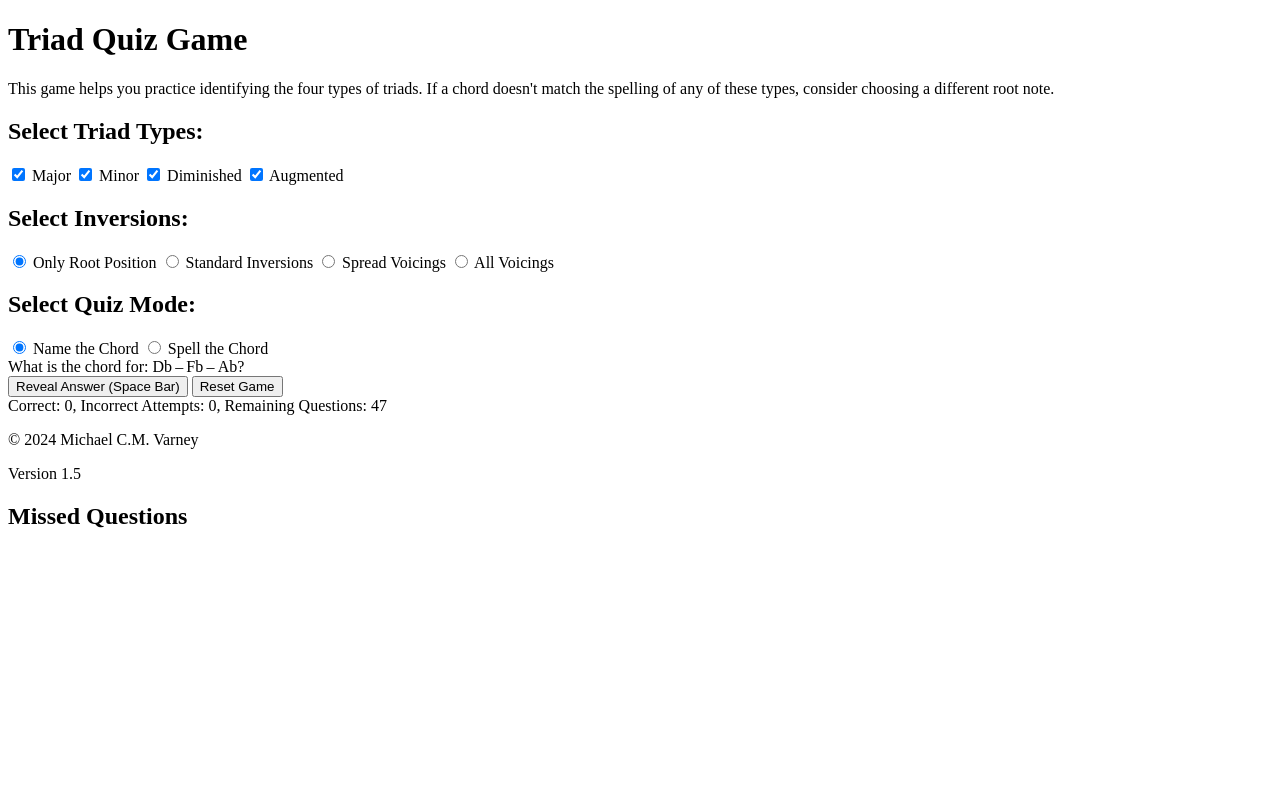
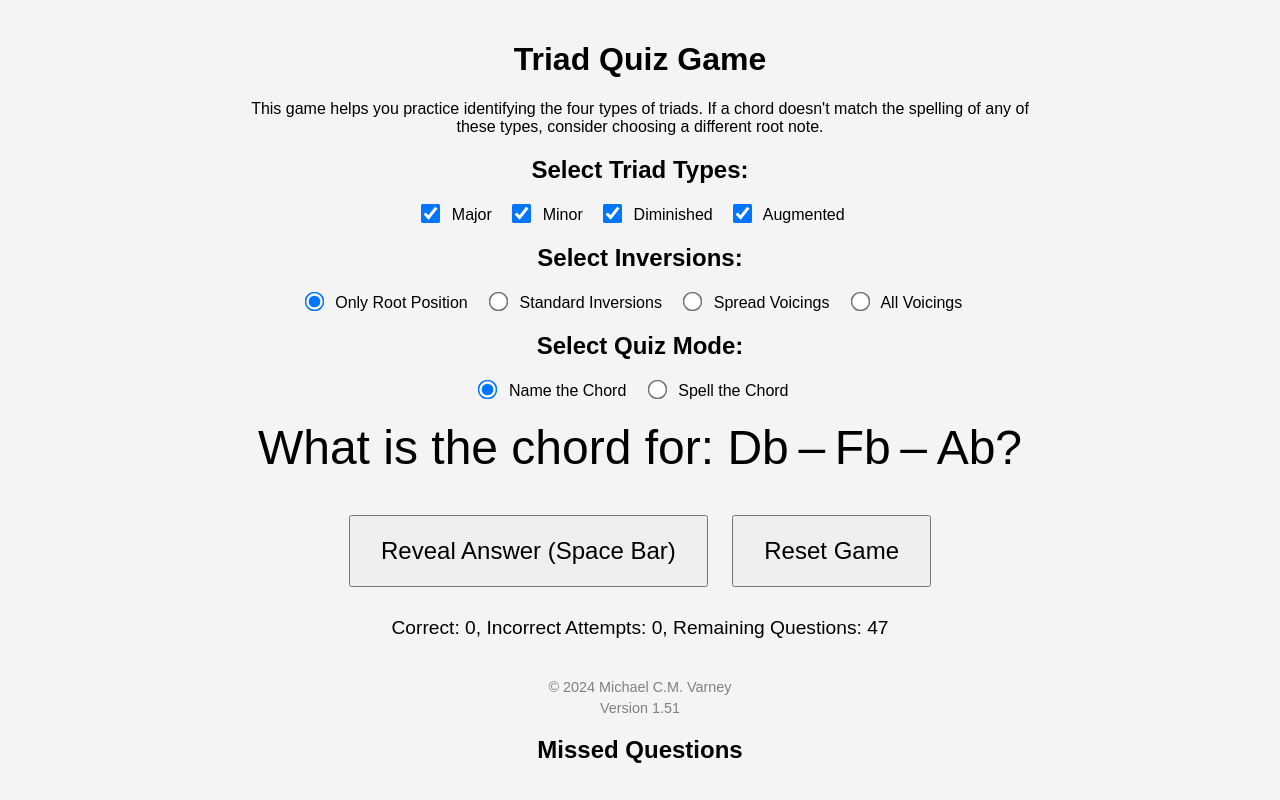
Before and after one commit to tardyon/Triad-Quiz-Game, a plain HTML site: page index.html in a window 1280 px wide. Both pictures are taken after a click on the button "Start Quiz". Drawn offline with Linux system fonts and the light colour scheme.

Commit message:
Big update index.html
Corrected Logic for chord naming to account for proper letter classes, and also US formatting

```diff
--- a/index.html
+++ b/index.html
@@ -4,13 +4,88 @@
   <meta charset="UTF-8">
   <title>Triad Quiz Game</title>
   <style>
-    /* [Styles remain the same as before] */
+    body {
+      font-family: Arial, sans-serif;
+      background-color: #f4f4f4;
+      text-align: center; /* Center all text */
+      margin: 0;
+      padding: 0;
+    }
+    .container {
+      max-width: 800px;
+      margin: 0 auto;
+      padding: 20px;
+    }
+    .options {
+      margin-bottom: 20px;
+    }
+    .options label {
+      margin-right: 15px;
+    }
+    #quiz-area {
+      margin-top: 20px;
+    }
+    #quiz-question {
+      font-size: 3em; /* Large font size */
+      margin-bottom: 30px;
+    }
+    #reveal-button, #correct-button, #wrong-button, #reset-button {
+      margin: 10px;
+      padding: 20px 30px; /* Increased padding for larger buttons */
+      font-size: 1.5em; /* Larger font size */
+      cursor: pointer;
+    }
+    #answer {
+      font-size: 2.5em; /* Large font size */
+      margin-bottom: 30px;
+      color: blue;
+    }
+    #progress {
+      margin-top: 20px;
+      font-size: 1.2em;
+    }
+    #start-button {
+      margin-top: 20px;
+      padding: 20px 30px; /* Increased padding for larger button */
+      font-size: 1.5em; /* Larger font size */
+      cursor: pointer;
+    }
+    #footer {
+      margin-top: 40px;
+      font-size: 0.9em;
+      color: gray;
+    }
+    #footer p {
+      margin: 5px 0;
+    }
+    h1, h2 {
+      text-align: center;
+    }
+    input[type="checkbox"], input[type="radio"] {
+      transform: scale(1.5);
+      margin-right: 10px;
+    }
+    /* Missed Questions Styles */
+    #missed-questions {
+      margin-top: 20px;
+    }
+    #missed-questions h2 {
+      font-size: 1.5em;
+      margin-bottom: 10px;
+    }
+    #missed-list {
+      list-style-type: none;
+      padding: 0;
+    }
+    #missed-list li {
+      font-size: 1.2em;
+      margin-bottom: 5px;
+    }
   </style>
 </head>
 <body>
 
   <div class="container">
-    <div class="main-content">
     <h1>Triad Quiz Game</h1>
     <p>This game helps you practice identifying the four types of triads. If a chord doesn't match the spelling of any of these types, consider choosing a different root note.</p>
 
@@ -36,9 +111,7 @@
       <label><input type="radio" name="mode" value="spell"> Spell the Chord</label>
     </div>
 
-      <div style="text-align: center;">
     <button id="start-button">Start Quiz</button>
-      </div>
 
     <div id="quiz-area" style="display: none;">
       <div id="quiz-question"></div>
@@ -52,16 +125,15 @@
 
     <div id="footer">
       <p>© 2024 Michael C.M. Varney</p>
-        <p>Version 1.5</p>
+      <p>Version 1.51</p>
     </div>
 
-      <!-- Moved Missed Questions to Bottom -->
+    <!-- Missed Questions at the Bottom -->
     <div id="missed-questions">
       <h2>Missed Questions</h2>
       <ul id="missed-list"></ul>
     </div>
 
-    </div>
   </div>
 
   <script>
@@ -101,16 +173,6 @@
         'Cb': 11
       };
 
-      const midiToNoteSharps = [
-        'C', 'C#', 'D', 'D#', 'E', 'F',
-        'F#', 'G', 'G#', 'A', 'A#', 'B'
-      ];
-
-      const midiToNoteFlats = [
-        'C', 'Db', 'D', 'Eb', 'E', 'F',
-        'Gb', 'G', 'Ab', 'A', 'Bb', 'B'
-      ];
-
       let quizSet = [];
       let currentQuestionIndex = 0;
       let currentQuestion = null;
@@ -134,7 +196,7 @@
       }
 
       function findNoteName(letter, midi, useSharps) {
-        const accidentals = useSharps ? ['bb', 'b', '', '#', '##'] : ['##', '#', '', 'b', 'bb'];
+        const accidentals = useSharps ? ['bb', 'b', '', '#', '##'] : ['bb', 'b', '', '#', '##'];
         for (let accidental of accidentals) {
           const noteName = letter + accidental;
           if (semitoneMap[noteName] !== undefined && semitoneMap[noteName] % 12 === midi) {
@@ -199,26 +261,20 @@
         const inversions = [];
 
         if (isSymmetrical) {
-          // For symmetrical chords (augmented triads), only include one permutation
           permutations.push(notes);
           inversions.push('No Inversions (Symmetrical Chord)');
         } else {
-          // Generate permutations based on inversion type
           if (inversionType === 'root') {
             permutations.push(notes);
             inversions.push('Root Position');
           } else if (inversionType === 'standard') {
-            // Root Position
             permutations.push(notes);
             inversions.push('Root Position');
-            // First Inversion
             permutations.push([notes[1], notes[2], notes[0]]);
             inversions.push('First Inversion');
-            // Second Inversion
             permutations.push([notes[2], notes[0], notes[1]]);
             inversions.push('Second Inversion');
           } else if (inversionType === 'spread') {
-            // Generate spread voicings
             const allPermutations = permute(notes);
             allPermutations.forEach(perm => {
               if (!isStandardInversion(perm, notes)) {
@@ -227,7 +283,6 @@
               }
             });
           } else if (inversionType === 'all') {
-            // All voicings
             const allPermutations = permute(notes);
             allPermutations.forEach(perm => {
               const inversion = getInversionName(perm, notes);
@@ -296,7 +351,6 @@
       }
 
       function initializeQuiz() {
-        // Get user selections
         const selectedTypes = [];
         if (document.getElementById('major').checked) selectedTypes.push('Major');
         if (document.getElementById('minor').checked) selectedTypes.push('Minor');
@@ -321,7 +375,6 @@
           }
         }
 
-        // Generate quiz set
         quizSet = [];
         missedQuestions = {};
         circleOfFifths.forEach(root => {
@@ -346,6 +399,9 @@
           });
         });
 
+        // Remove null entries from quizSet
+        quizSet = quizSet.filter(q => q !== null);
+
         // Shuffle quiz set
         quizSet = shuffleArray(quizSet);
 
@@ -365,7 +421,6 @@
 
       function showNextQuestion() {
         if (quizSet.length === 0) {
-          // Quiz completed
           document.getElementById('quiz-question').textContent = 'Quiz Completed!';
           document.getElementById('reveal-button').style.display = 'none';
           document.getElementById('correct-button').style.display = 'none';
@@ -398,7 +453,6 @@
 
         if (currentQuestion.quizMode === 'name') {
           if (currentQuestion.isSymmetrical) {
-            // For augmented triads, list all possible root notes
             const rootNotes = currentQuestion.notes.join(', ');
             document.getElementById('answer').textContent = `Answer: ${rootNotes} Augmented Triad. ${inversionInfo}`;
           } else {
@@ -424,7 +478,6 @@
 
       function handleWrong() {
         incorrectAttempts++;
-        // Track missed questions
         const key = currentQuestion.key;
         if (missedQuestions[key]) {
           missedQuestions[key]++;
@@ -450,7 +503,6 @@
       }
 
       function resetGame() {
-        // Reset the quiz area
         document.getElementById('quiz-area').style.display = 'none';
         document.getElementById('start-button').style.display = 'inline-block';
         document.getElementById('reveal-button').style.display = 'inline-block';
@@ -481,7 +533,7 @@
       // Keyboard event listeners
       document.addEventListener('keydown', function(event) {
         if (event.key === ' ') {
-          event.preventDefault(); // Prevent scrolling
+          event.preventDefault();
           if (document.getElementById('reveal-button').style.display !== 'none') {
             revealAnswer();
           }
```
Lines whose indentation alone changed are shown as unchanged.
